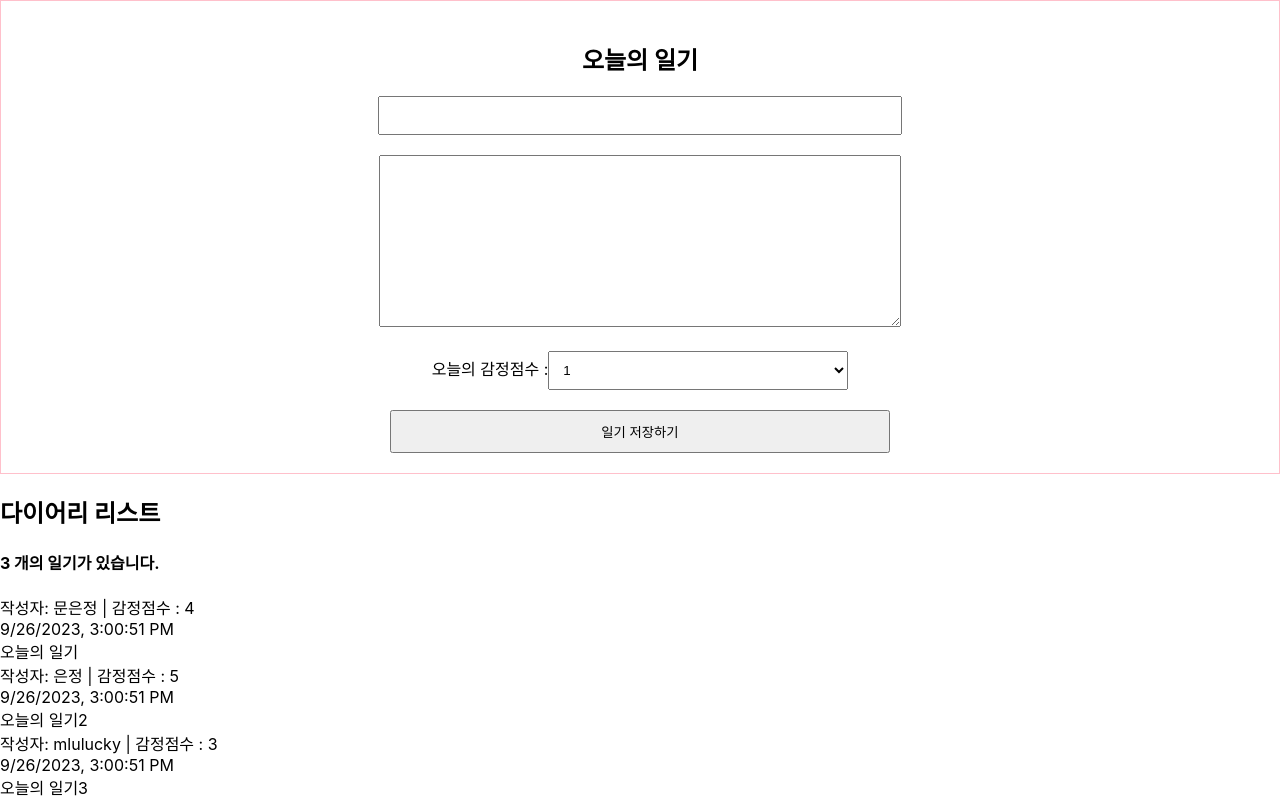
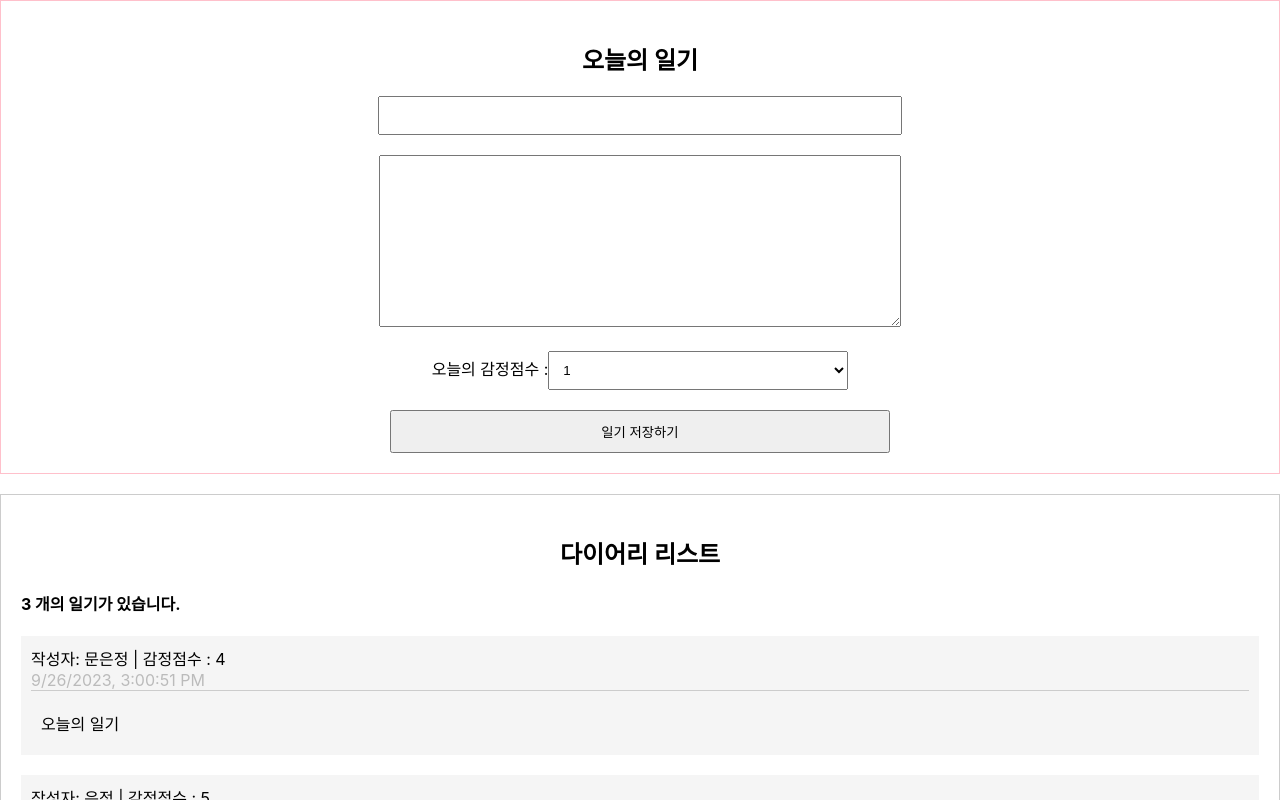
Before and after one commit to mlulucky/react-basic-typescript, a React (Create React App) app: page / in a window 1280 px wide. Shown: the top 800 px of the page. Built offline with nearby package versions, Linux system fonts and the light colour scheme.

Commit message:
style: DiaryList, DiaryItem 스타일 추가

```diff
--- a/src/App.css
+++ b/src/App.css
@@ -1,5 +1,5 @@
 #bold_text {
-	color : red;
+  color: red;
 }
 
 /* 컴포넌트 */
@@ -31,3 +31,33 @@
   width: 500px;
   padding: 10px;
 }
+
+/* List */
+.DiaryList {
+	border: 1px solid #ccc;
+	margin-top: 20px;
+	padding: 20px;
+}
+
+.DiaryList h2 {
+	text-align: center;
+}
+
+.DiaryItem {
+	background-color: #f5f5f5;
+	margin-bottom: 20px;
+	padding: 10px;
+}
+
+.DiaryItem .info {
+	border-bottom: 1px solid #ccc;
+	margin-bottom: 10px;
+}
+
+.DiaryItem .date {
+	color: #bbb;
+}
+
+.DiaryItem .content {
+	padding: 10px;
+}
```
Lines whose indentation alone changed are shown as unchanged.
